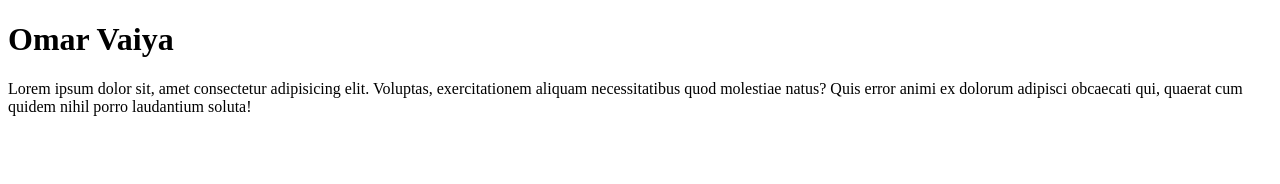
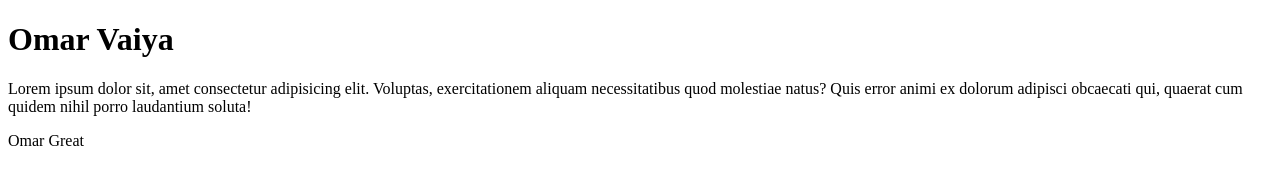
Before and after one commit to Omar2801/first-project, a plain HTML site: page index.html in a window 1280 px wide. Drawn offline with Linux system fonts and the light colour scheme.

Commit message:
Update index.html

```diff
--- a/index.html
+++ b/index.html
@@ -8,5 +8,6 @@
 <body>
     <h1>Omar Vaiya</h1>
     <p>Lorem ipsum dolor sit, amet consectetur adipisicing elit. Voluptas, exercitationem aliquam necessitatibus quod molestiae natus? Quis error animi ex dolorum adipisci obcaecati qui, quaerat cum quidem nihil porro laudantium soluta!</p>
+    <p>Omar Great</p>
 </body>
 </html>
```
